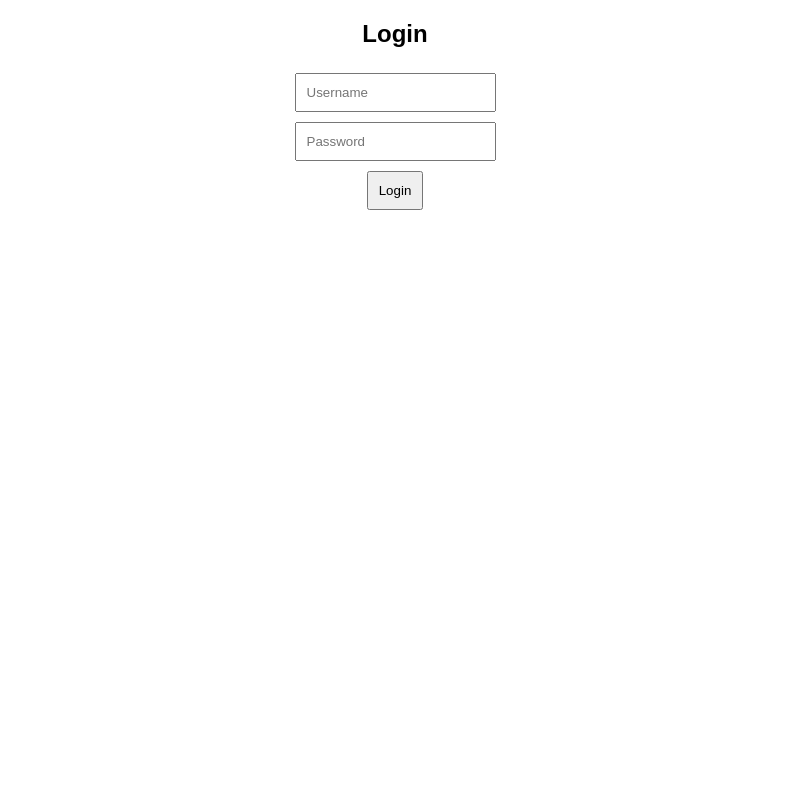
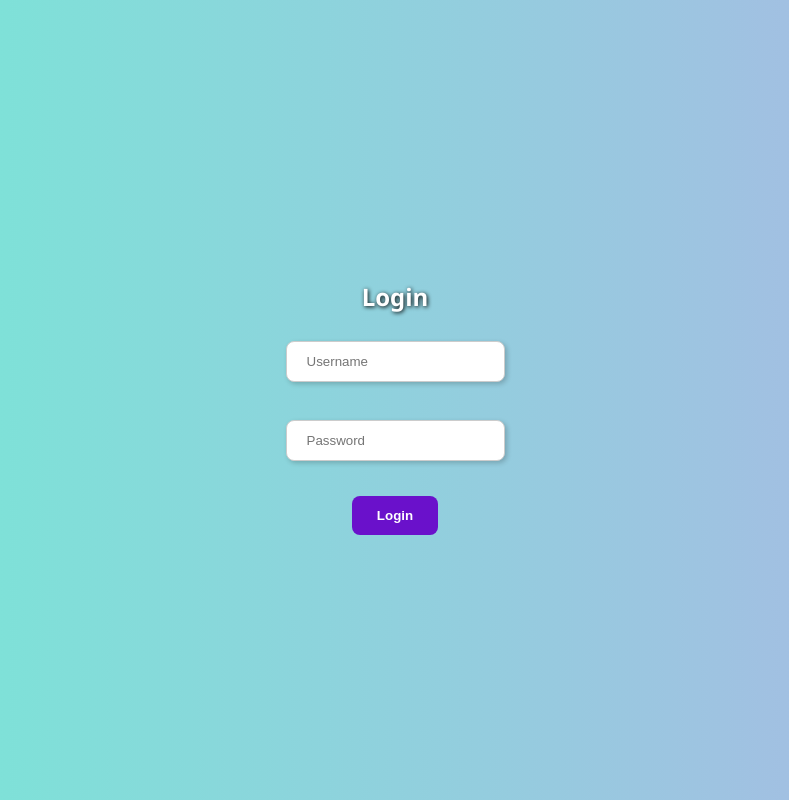
Before and after one commit to Hatakeguy/Project-2, a plain HTML site: page cal-webapp/Frontend/index.html in a window 1280 px wide. Shown: the whole page, without its empty margins (245-1034 px from the left). Drawn offline with Linux system fonts and the light colour scheme.

Commit message:
Update index.html

```diff
--- a/cal-webapp/Frontend/index.html
+++ b/cal-webapp/Frontend/index.html
@@ -1,13 +1,69 @@
 <!DOCTYPE html>
 <html lang="en">
 <head>
+  <link href="https://fonts.googleapis.com/css2?family=Poppins:wght@400;600&display=swap" rel="stylesheet">
   <meta charset="UTF-8">
   <meta name="viewport" content="width=device-width, initial-scale=1.0">
   <title>Python Calculator</title>
   <style>
-    body { font-family: Arial; text-align: center; margin: 20px; }
-    input, button { padding: 10px; margin: 5px; }
-    .calc { margin-top: 20px; }
+    body {
+      font-family: 'Segoe UI', Tahoma, Geneva, Verdana, sans-serif;
+      background: linear-gradient(to right, #74ebd5, #ACB6E5);
+      display: flex;
+      flex-direction: column;
+      align-items: center;
+      justify-content: center;
+      min-height: 100vh;
+      margin: 0;
+    }
+
+    h2 {
+      color: #fff;
+      text-shadow: 1px 1px 4px #000;
+    }
+
+    input[type="text"], input[type="password"], input[type="number"] {
+      padding: 12px 20px;
+      margin: 8px 0;
+      border-radius: 8px;
+      border: 1px solid #ccc;
+      box-shadow: 2px 2px 5px rgba(0,0,0,0.2);
+    }
+
+    button {
+      padding: 12px 25px;
+      margin: 5px;
+      border: none;
+      border-radius: 8px;
+      background: #6a11cb;
+      color: #fff;
+      font-weight: bold;
+      cursor: pointer;
+      transition: all 0.3s ease;
+    }
+
+    button:hover {
+      background: #2575fc;
+      transform: scale(1.1);
+      box-shadow: 2px 2px 8px rgba(0,0,0,0.3);
+    }
+
+    .calc {
+      margin-top: 20px;
+      padding: 20px 40px;
+      border-radius: 15px;
+      background: rgba(255,255,255,0.15);
+      backdrop-filter: blur(10px);
+      box-shadow: 0 8px 32px rgba(0,0,0,0.25);
+      color: #fff;
+    }
+
+    #result {
+      font-size: 1.5em;
+      font-weight: bold;
+      color: #ffeb3b;
+      transition: all 0.3s ease;
+    }
   </style>
 </head>
 <body>
@@ -69,13 +125,13 @@
   })
   .then(res => res.json())
   .then(data => {
-      document.getElementById("result").innerText = data.result || data.error;
-    })
-    .catch(err => {
-      console.error("Error connecting to backend:", err);
-      document.getElementById("result").innerText = "Error!";
+    const resSpan = document.getElementById("result");
+    resSpan.innerText = data.result || data.error;
+    resSpan.style.transform = "scale(1.2)";
+    setTimeout(()=> { resSpan.style.transform = "scale(1)"; }, 300);
   });
 }
+
 </script>
 
 </body>
```
Lines whose indentation alone changed are shown as unchanged.
